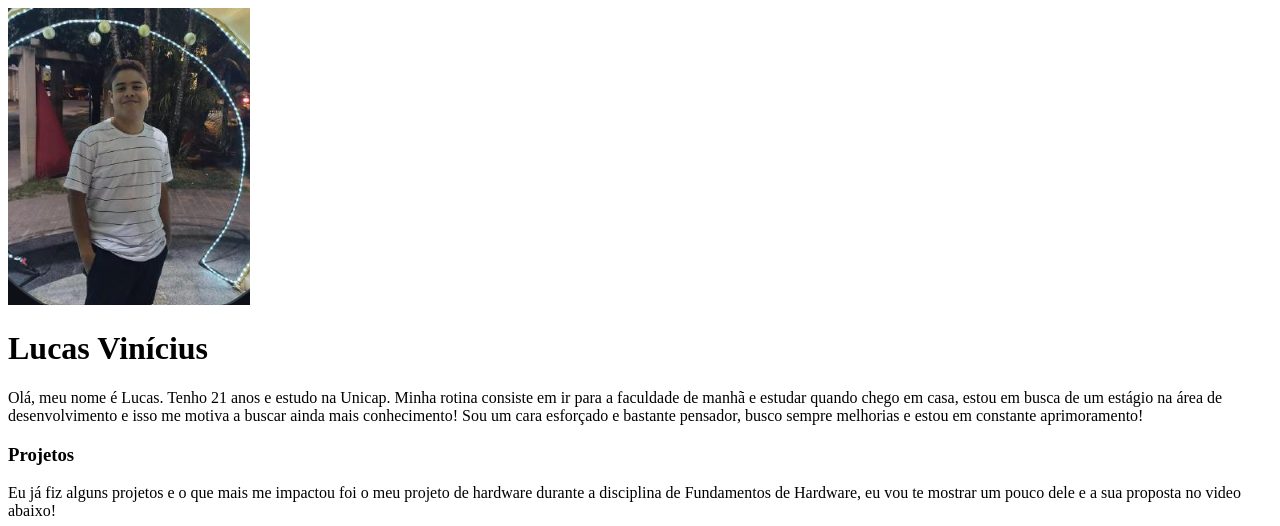
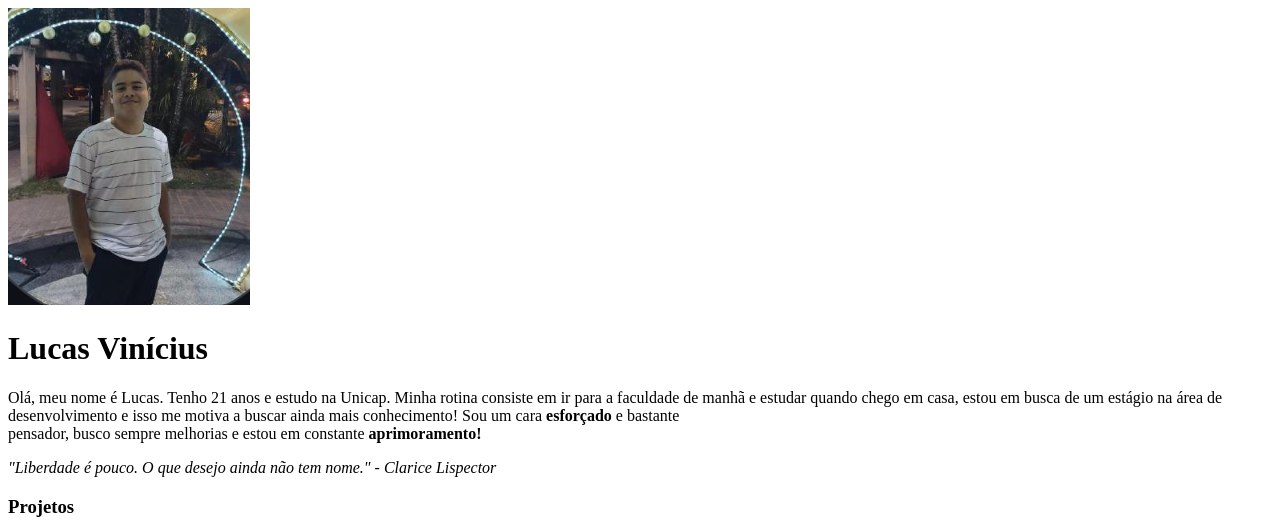
Before and after one commit to Lucavinini/Programa-o-Web-e-Mobile---Unicap, a plain HTML site: page Atividade2/index.html in a window 1280 px wide. Shown: the top 526 px of the page. Drawn offline with Linux system fonts and the light colour scheme.

Commit message:
Finalizando a atividade 2

```diff
--- a/Atividade2/index.html
+++ b/Atividade2/index.html
@@ -11,9 +11,10 @@
     <h1>Lucas Vinícius</h1>
     <p> Olá, meu nome é Lucas. Tenho 21 anos e estudo na Unicap. Minha rotina consiste
         em ir para a faculdade de manhã e estudar quando chego em casa, estou em busca de um
-        estágio na área de desenvolvimento e isso me motiva a buscar ainda mais conhecimento! Sou um cara esforçado e bastante pensador,
-        busco sempre melhorias e estou em constante aprimoramento!
+        estágio na área de desenvolvimento e isso me motiva a buscar ainda mais conhecimento! Sou um cara <b>esforçado</b> e bastante <br>pensador</b>,
+        busco sempre melhorias e estou em constante <b>aprimoramento!</b>
     </p>
+    <i>"Liberdade é pouco. O que desejo ainda não tem nome." - Clarice Lispector</i><br>
     <h3>Projetos</h3>
     <p>Eu já fiz alguns projetos e o que mais me impactou foi o meu projeto de hardware durante
         a disciplina de Fundamentos de Hardware, eu vou te mostrar um pouco dele e a sua proposta no video abaixo!
```
